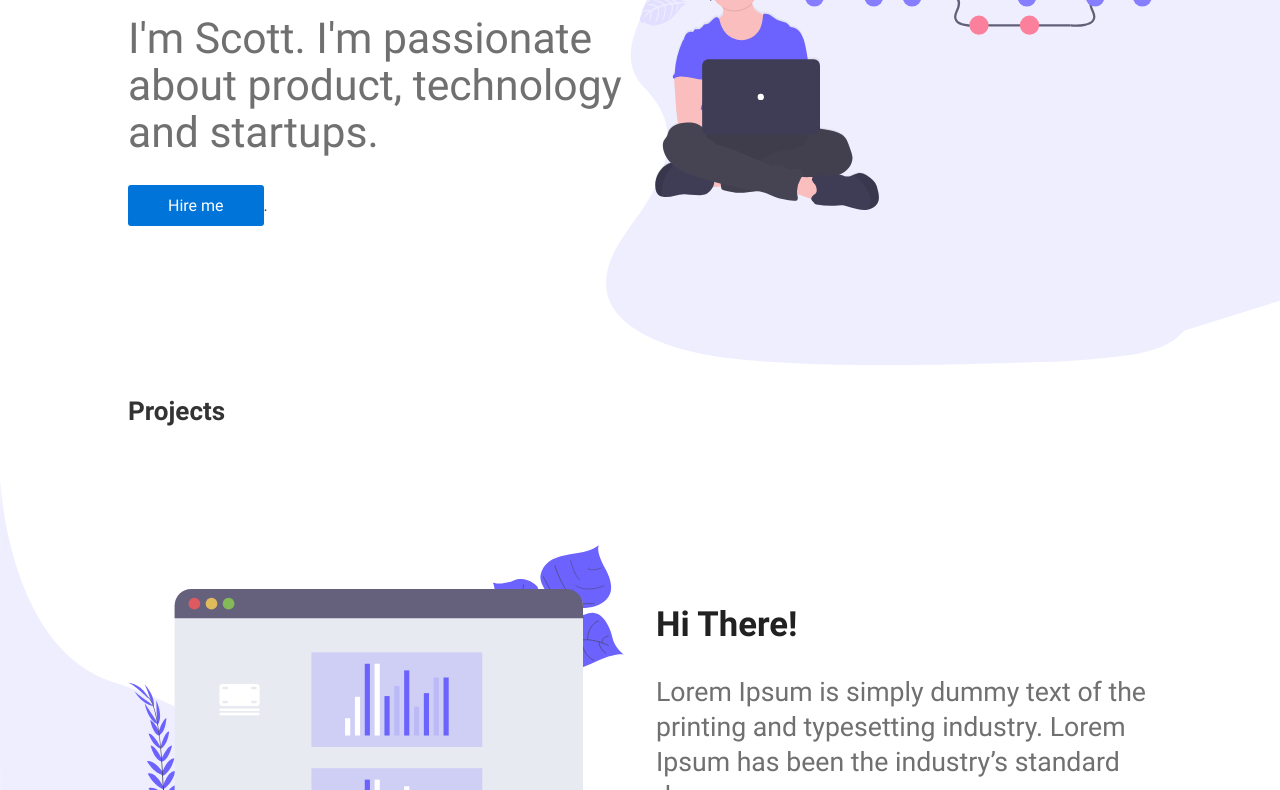
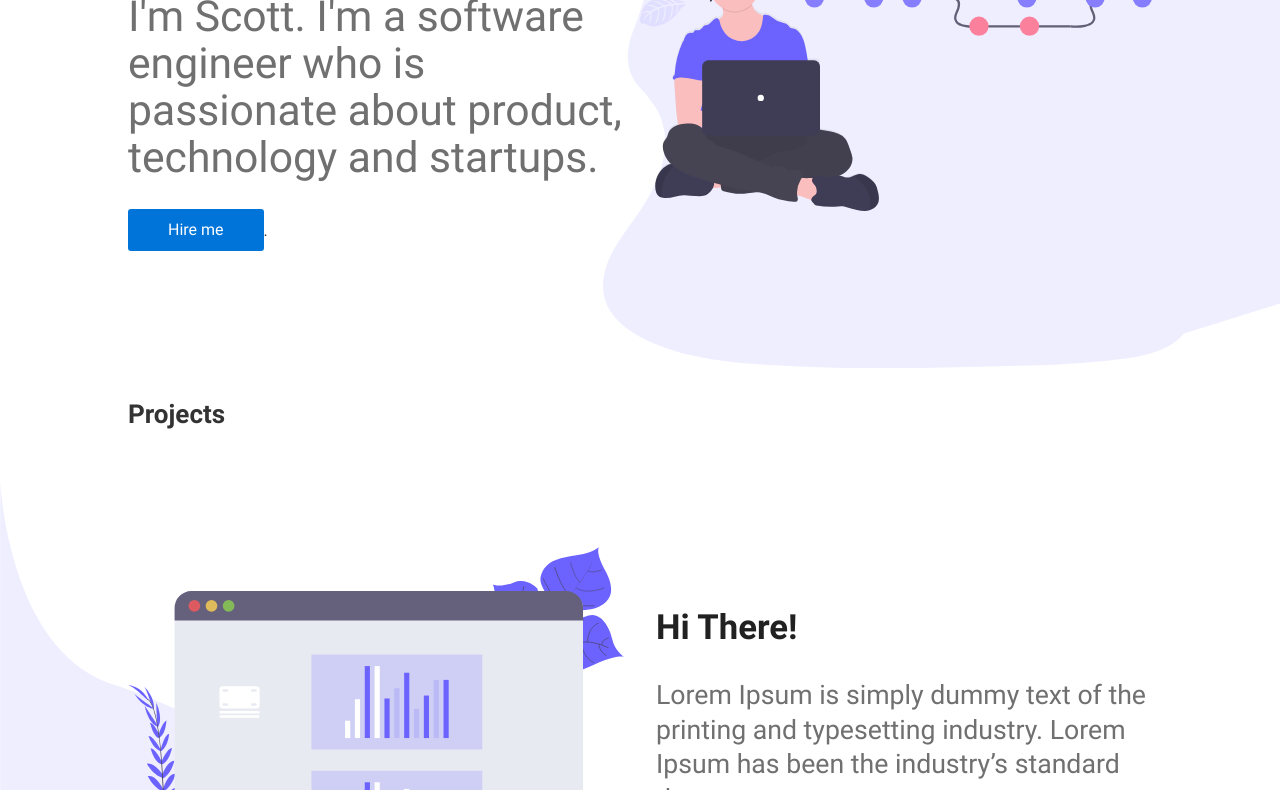
Before and after one commit to scottschindler/new-portfolio, a Gatsby site: page / in a window 1280 px wide. Shown: the part 223-1013 px from the top of the page. Built offline with nearby package versions, Linux system fonts and the light colour scheme; Gatsby itself is replaced by a stand-in of ours.

Commit message:
change to landing page

```diff
--- a/src/components/landing/Intro/index.jsx
+++ b/src/components/landing/Intro/index.jsx
@@ -11,7 +11,7 @@ export const Intro = () => (
     <IntroWrapper as={Container}>
       <Details>
         <h1>Hi There!</h1>
-        <h4>I'm Scott. I'm passionate about product, technology and startups.</h4>
+        <h4>I'm Scott. I'm a software engineer who is passionate about product, technology and startups.</h4>
         <Button as={AnchorLink} href="#contact">
           Hire me
         </Button>
```
